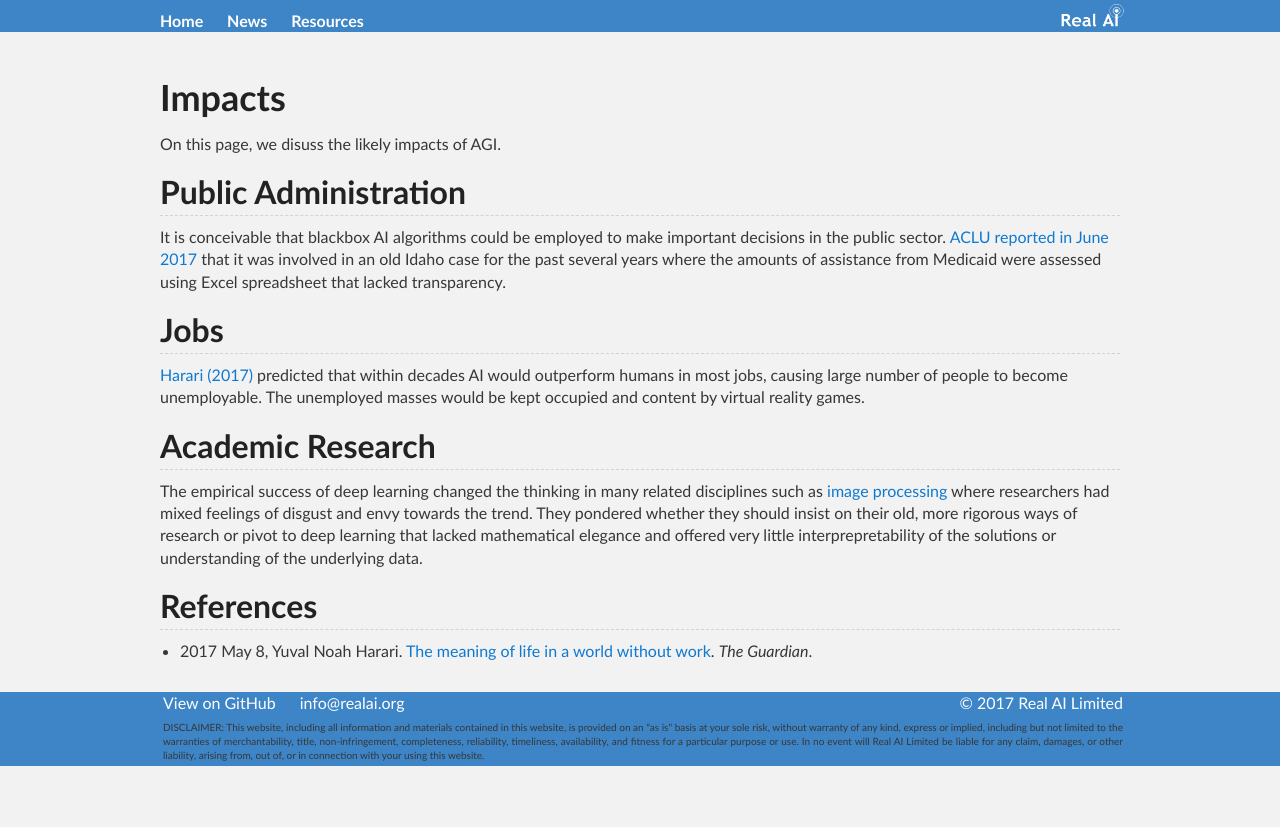
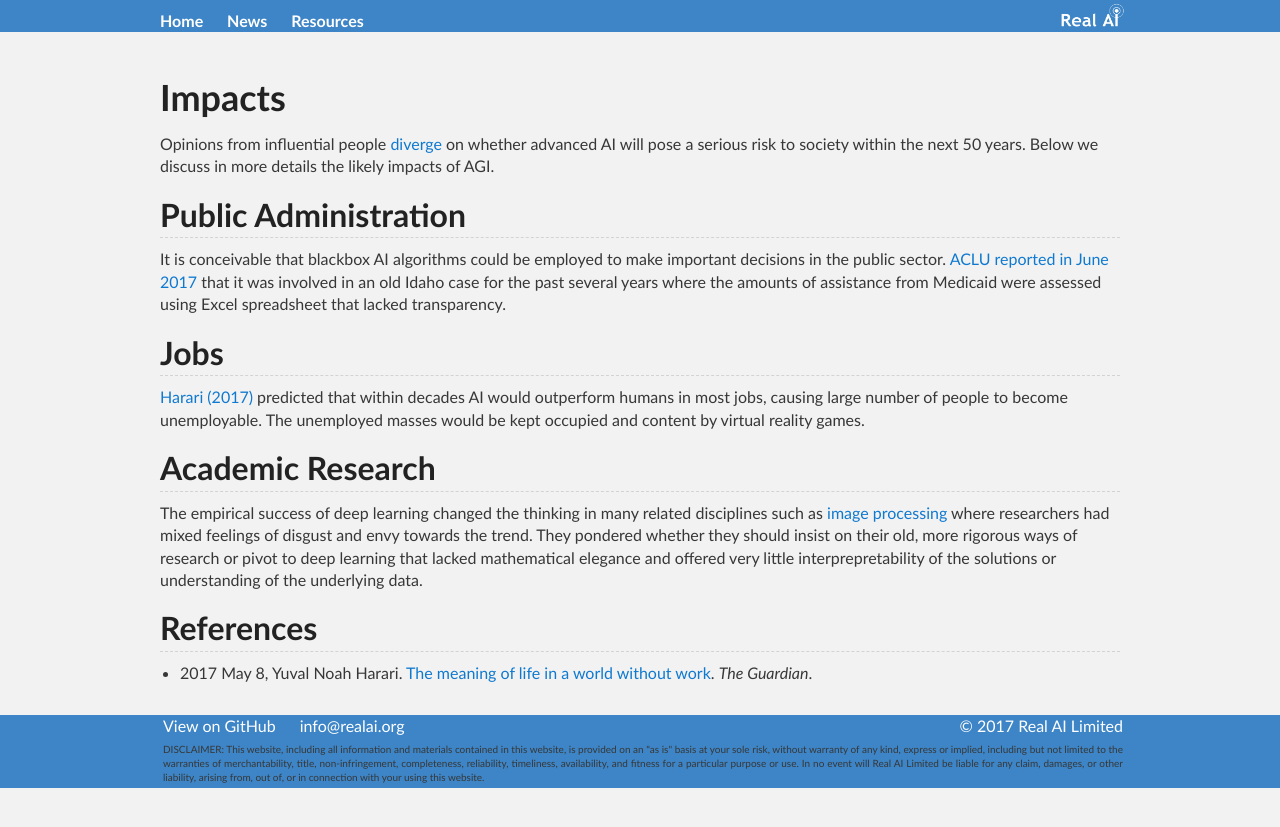
Before and after one commit to Tonywuhk/realai.org, a Jekyll site: the page built from impacts.md, in a window 1280 px wide. Shown: the top 827 px of the page. Built offline with Jekyll 4.4.1, drawn with Linux system fonts in a browser that asks for light colours; our own code applies the rules of GitHub Pages for plain Markdown files; comment, search, counter and statistics services are not loaded; the repository's description, which GitHub fills in, is left out.

Commit message:
Update impacts.md

```diff
--- a/impacts.md
+++ b/impacts.md
@@ -3,7 +3,7 @@ permalink: /impacts/
 ---
 # Impacts
 
-On this page, we disuss the likely impacts of AGI.
+Opinions from influential people [diverge](http://www.agreelist.org/s/advanced-artificial-intelligenc-4mtqyes0jrqy) on whether advanced AI will pose a serious risk to society within the next 50 years. Below we discuss in more details the likely impacts of AGI.
 
 ## Public Administration
 
```
